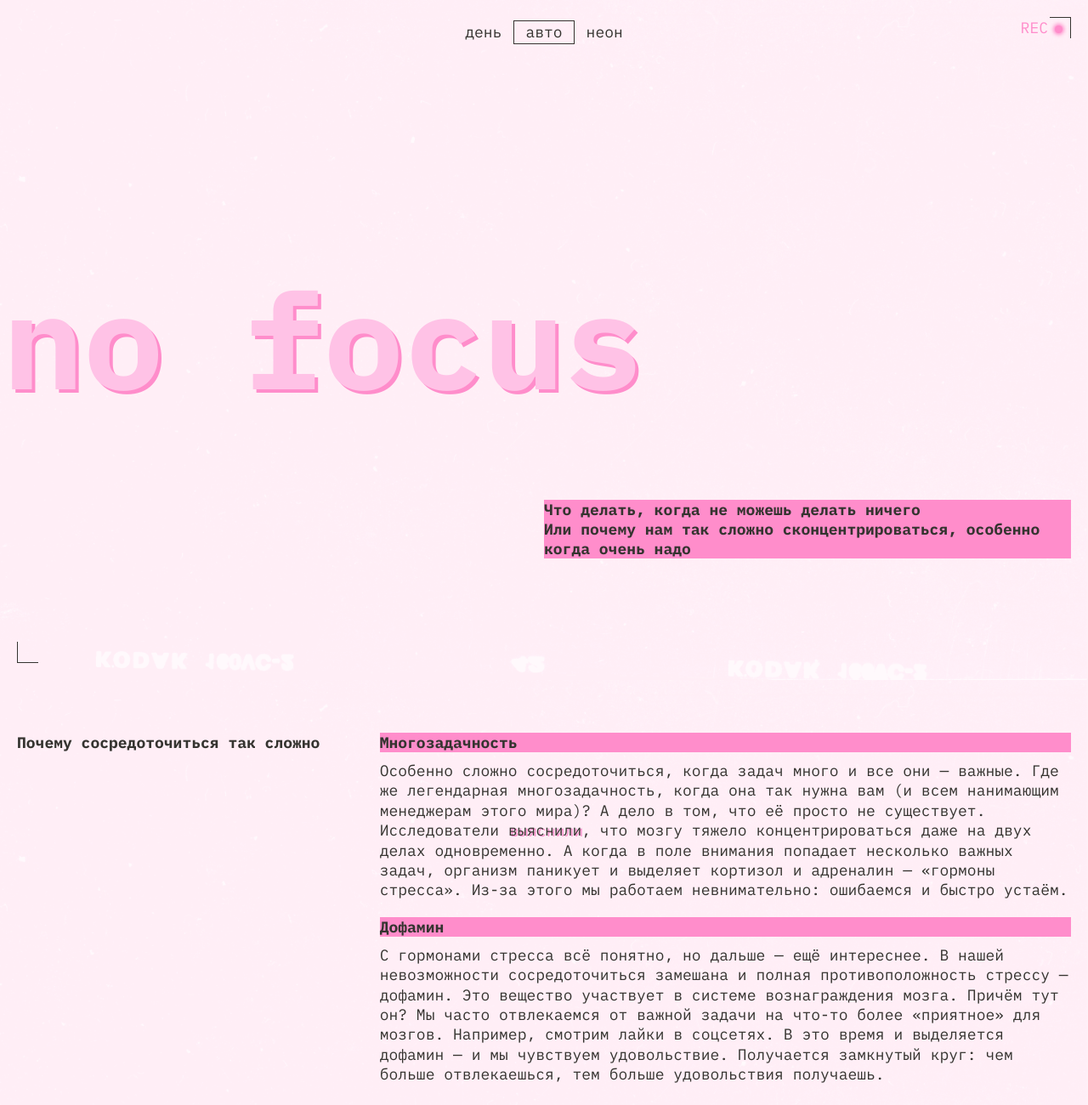
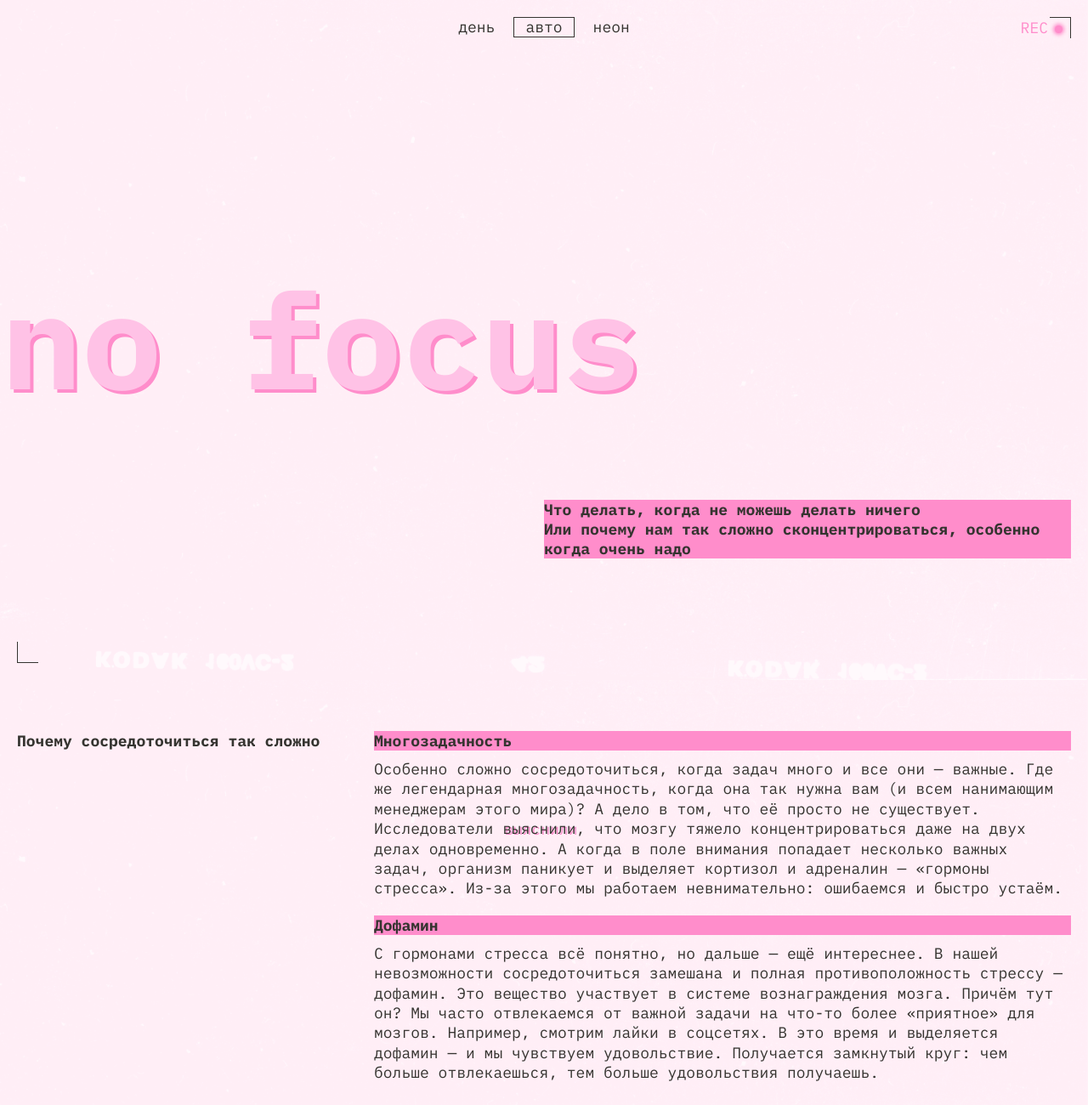
Before and after one commit to gaidarenko/slozhno-sosredotochitsya-fd, a plain HTML site: page index.html in a window 1280 px wide. Shown: the top 1300 px of the page at 85% size. Drawn offline with Linux system fonts and the light colour scheme.

Commit message:
Fix 1024x768 layout

```diff
--- a/styles/style.css
+++ b/styles/style.css
@@ -238,6 +238,10 @@
     line-height: clamp(6.1875rem, 0.4631rem + 11.9258vw, 8.095625rem);
   }
 
+  .footer__text {
+    font-size: clamp(7.5rem, 0.5625rem + 14.4531vw, 9.8125rem);
+  }
+
   .decorated-zone::after {
     top: 20px;
     right: 20px;
@@ -324,6 +328,29 @@
 }
 
 @media (width >= 1024px) {
+  .header__theme-menu-button {
+    margin-top: 0;
+    margin-bottom: 0;
+    padding-top: 2px;
+    padding-bottom: 2px;
+  }
+
+  .header__title {
+    margin-left: -18px;
+  }
+
+  .section {
+    margin-top: 60px;
+  }
+
+  .section-2-columns {
+    gap: 10px;
+  }
+
+  .section__title {
+    margin-bottom: 0;
+  }
+
   .header__theme-menu {
     align-self: start;
     margin-left: auto;
@@ -332,6 +359,7 @@
 
   .header__theme-menu-list {
     display: flex;
+    gap: 8px;
   }
 
   .section-3-columns ul {
```
